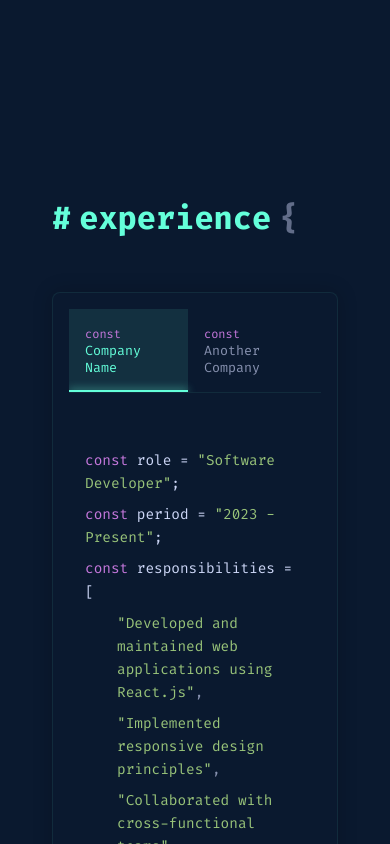
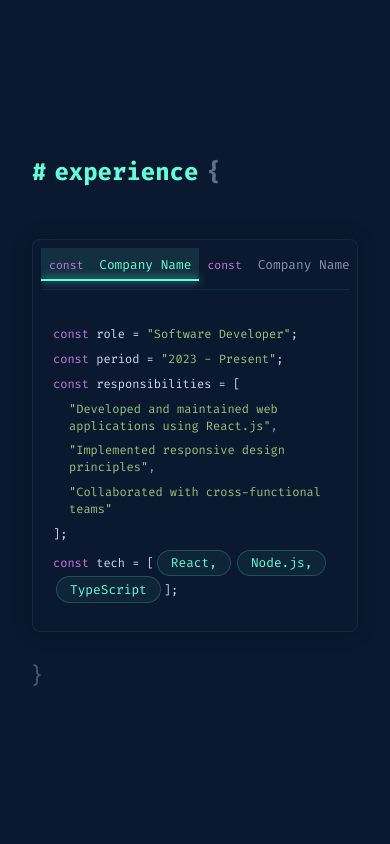
Before and after one commit to feb027/portfolio, a React (Create React App) app: page / in a window 390 px wide. Shown: the part 1480-2324 px from the top of the page. Built offline with nearby package versions, Linux system fonts and the light colour scheme.

Commit message:
Enhance responsiveness and add smooth scrolling for Experience component tabs

```diff
--- a/src/components/Experience/Experience.css
+++ b/src/components/Experience/Experience.css
@@ -201,6 +201,75 @@
   }
 }
 
+@media screen and (max-width: 768px) {
+  .experience-container {
+    padding: 2rem 1rem;
+  }
+
+  .experience-content {
+    grid-template-columns: 1fr;
+    gap: 1rem;
+    padding: 0.5rem;
+  }
+
+  .company-tabs {
+    flex-direction: row;
+    overflow-x: auto;
+    border-right: none;
+    border-bottom: 1px solid var(--glass-border);
+    padding-bottom: 0.5rem;
+    -webkit-overflow-scrolling: touch;
+    scrollbar-width: none;
+  }
+
+  .company-tabs::-webkit-scrollbar {
+    display: none;
+  }
+
+  .tab-button {
+    padding: 0.75rem;
+    white-space: nowrap;
+    font-size: 0.9rem;
+    min-width: max-content;
+  }
+
+  .code-block {
+    font-size: 0.8rem;
+    padding: 0.75rem;
+    overflow-x: auto;
+  }
+
+  .indent {
+    margin-left: 1rem;
+  }
+
+  .section-title {
+    font-size: 1.5rem;
+    margin-bottom: 2rem;
+  }
+}
+
+@media screen and (max-width: 480px) {
+  .experience-container {
+    padding: 1.5rem 0.75rem;
+  }
+
+  .tab-button {
+    padding: 0.5rem;
+    font-size: 0.8rem;
+  }
+
+  .code-block {
+    font-size: 0.75rem;
+    line-height: 1.4;
+  }
+
+  .section-end {
+    margin-top: 1.5rem;
+    font-size: 1.5rem;
+  }
+}
+
 /* Add terminal-like animations */
 .code-block {
   animation: fadeIn 0.5s ease-out;
--- a/src/components/Experience/Experience.js
+++ b/src/components/Experience/Experience.js
@@ -1,10 +1,22 @@
-import React, { useState } from 'react';
+import React, { useState, useRef } from 'react';
 import './Experience.css';
 
 const Experience = () => {
   const [activeTab, setActiveTab] = useState(0);
+  const tabsRef = useRef(null);
 
   const experiences = [
+    {
+      company: "Company Name",
+      title: "Software Developer",
+      period: "2023 - Present",
+      duties: [
+        "Developed and maintained web applications using React.js",
+        "Implemented responsive design principles",
+        "Collaborated with cross-functional teams"
+      ],
+      technologies: ["React", "Node.js", "TypeScript"]
+    },
     {
       company: "Company Name",
       title: "Software Developer",
@@ -29,6 +41,19 @@ const Experience = () => {
     }
   ];
 
+  const scrollToTab = (idx) => {
+    const tabElement = tabsRef.current.children[idx];
+    if (tabElement) {
+      const scrollLeft = tabElement.offsetLeft - (tabsRef.current.clientWidth - tabElement.clientWidth) / 2;
+      tabsRef.current.scrollTo({ left: scrollLeft, behavior: 'smooth' });
+    }
+  };
+
+  const handleTabClick = (idx) => {
+    setActiveTab(idx);
+    scrollToTab(idx);
+  };
+
   return (
     <div className="experience-container" data-aos="fade-up">
       <h2 className="section-title">
@@ -37,12 +62,12 @@ const Experience = () => {
       </h2>
 
       <div className="experience-content">
-        <div className="company-tabs">
+        <div className="company-tabs" ref={tabsRef}>
           {experiences.map((exp, idx) => (
             <button
               key={idx}
               className={`tab-button ${activeTab === idx ? 'active' : ''}`}
-              onClick={() => setActiveTab(idx)}
+              onClick={() => handleTabClick(idx)}
             >
               <span className="const">const</span> {exp.company}
             </button>
```
